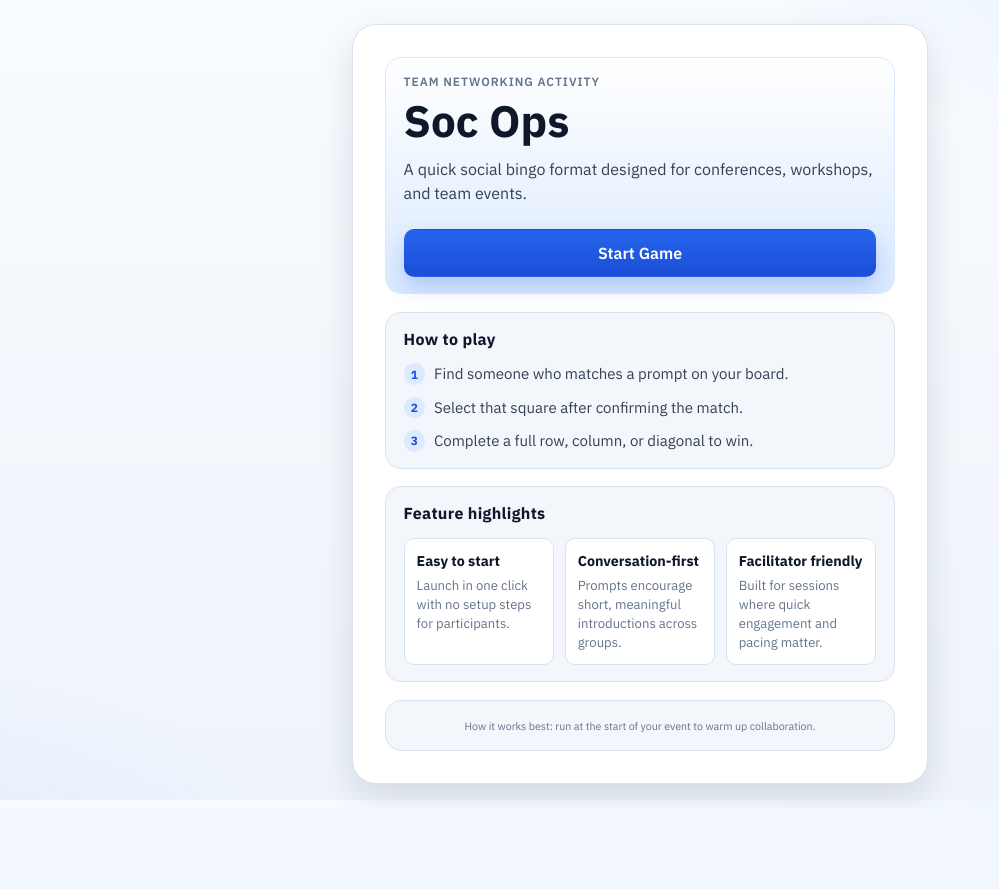
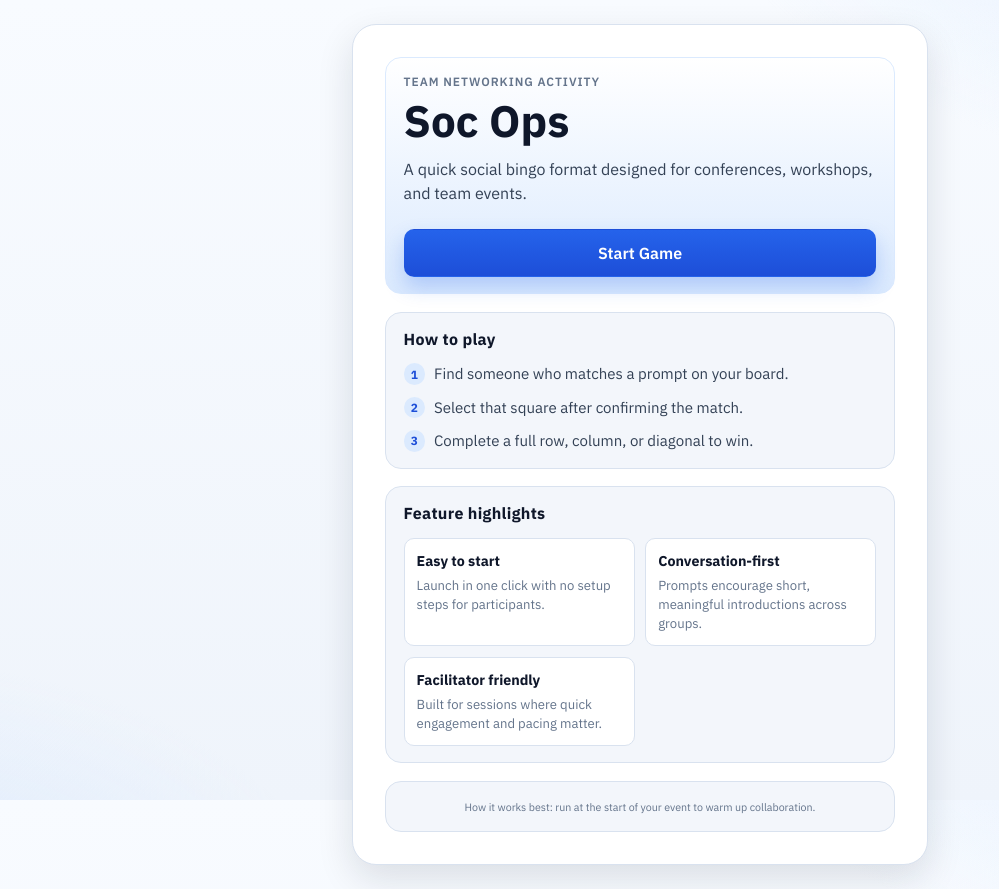
Before and after one commit to fbrase-itk/my-soc-ops-python, a FastAPI app: page / in a window 1280 px wide. Shown: the whole page, without its empty margins (0-999 px from the left). Before the commit the page ends 800 px from the top, so only its background shows below. Run offline with FastAPI, Linux system fonts and the light colour scheme.

Commit message:
Refine landing semantics and animation maintainability
Agent-Logs-Url: https://github.com/fbrase-itk/my-soc-ops-python/sessions/bb2f8dd7-c1e1-4931-a030-f4941a859b5d

Co-authored-by: fbrase-itk <13256683+fbrase-itk@users.noreply.github.com>

```diff
--- a/app/static/css/app.css
+++ b/app/static/css/app.css
@@ -21,6 +21,11 @@
     --radius-sm: 10px;
     --radius-md: 16px;
     --radius-lg: 24px;
+    --landing-delay-1: 40ms;
+    --landing-delay-2: 100ms;
+    --landing-delay-3: 160ms;
+    --landing-delay-4: 220ms;
+    --landing-feature-min-width: 10.5rem;
 }
 
 * {
@@ -97,26 +102,19 @@ body {
     animation: enter-up 280ms ease-out both;
 }
 
-.landing-section:nth-child(1) {
-    animation-delay: 40ms;
-}
-
-.landing-section:nth-child(2) {
-    animation-delay: 100ms;
-}
-
-.landing-section:nth-child(3) {
-    animation-delay: 160ms;
-}
-
-.landing-section:nth-child(4) {
-    animation-delay: 220ms;
-}
-
 .landing-hero {
+    animation-delay: var(--landing-delay-1);
     border-color: var(--accent-soft);
     background:
         linear-gradient(180deg, var(--bg-1) 0%, var(--accent-soft) 100%);
+}
+
+.landing-how {
+    animation-delay: var(--landing-delay-2);
+}
+
+.landing-highlights {
+    animation-delay: var(--landing-delay-3);
 }
 
 .start-kicker,
@@ -183,7 +181,7 @@ body {
     margin-top: 0.9rem;
     display: grid;
     gap: 0.65rem;
-    grid-template-columns: repeat(3, minmax(0, 1fr));
+    grid-template-columns: repeat(auto-fit, minmax(var(--landing-feature-min-width), 1fr));
 }
 
 .landing-feature {
@@ -206,6 +204,7 @@ body {
 }
 
 .landing-footer {
+    animation-delay: var(--landing-delay-4);
     text-align: center;
     color: var(--text-2);
     font-size: 0.8rem;
--- a/app/templates/components/start_screen.html
+++ b/app/templates/components/start_screen.html
@@ -1,5 +1,5 @@
 <div id="game-container" class="start-shell" role="main" aria-live="polite">
-    <article class="start-card start-landing" aria-labelledby="start-title">
+    <section class="start-card start-landing" aria-labelledby="start-title">
         <section class="landing-section landing-hero" aria-label="Start game">
             <p class="start-kicker">Team Networking Activity</p>
             <h1 id="start-title" class="start-title">Soc Ops</h1>
@@ -14,16 +14,16 @@
             </button>
         </section>
 
-        <section class="landing-section" aria-label="How to play">
+        <section class="landing-section landing-how" aria-label="How to play">
             <h2 class="landing-heading">How to play</h2>
             <ol class="landing-steps">
-                <li><span>1</span>Find someone who matches a prompt on your board.</li>
-                <li><span>2</span>Select that square after confirming the match.</li>
-                <li><span>3</span>Complete a full row, column, or diagonal to win.</li>
+                <li aria-label="Step 1"><span>1</span>Find someone who matches a prompt on your board.</li>
+                <li aria-label="Step 2"><span>2</span>Select that square after confirming the match.</li>
+                <li aria-label="Step 3"><span>3</span>Complete a full row, column, or diagonal to win.</li>
             </ol>
         </section>
 
-        <section class="landing-section" aria-label="Feature highlights">
+        <section class="landing-section landing-highlights" aria-label="Feature highlights">
             <h2 class="landing-heading">Feature highlights</h2>
             <div class="landing-feature-grid">
                 <article class="landing-feature">
@@ -44,5 +44,5 @@
         <footer class="landing-section landing-footer" aria-label="Session notes">
             <small>How it works best: run at the start of your event to warm up collaboration.</small>
         </footer>
-    </article>
+    </section>
 </div>
```
